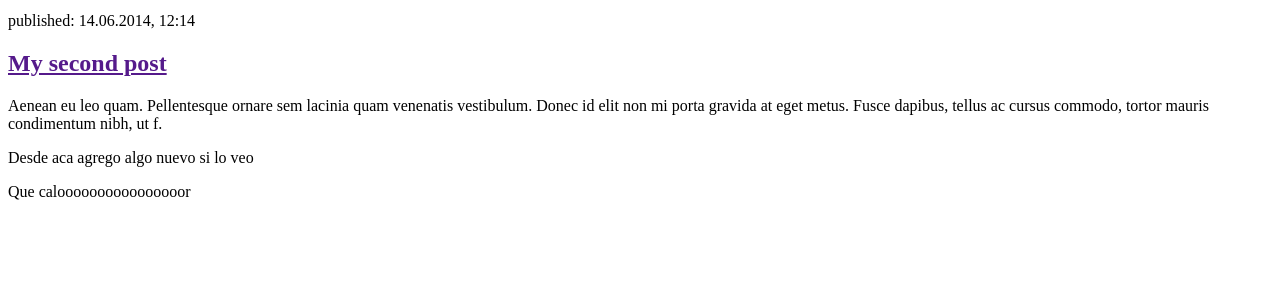
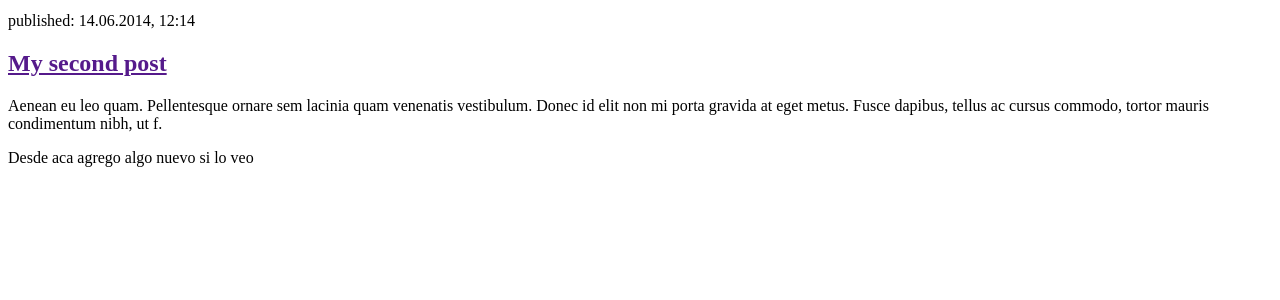
Before and after one commit to damianopellegrinocazaux/DjangoGirls2022, a Django app: page / in a window 1280 px wide. Shown: the part 191-491 px from the top of the page. Run offline with Django 3.2, Linux system fonts and the light colour scheme.

Commit message:
cambie el ultimo parrafo de una vez2

```diff
--- a/blog/templates/blog/post_list.html
+++ b/blog/templates/blog/post_list.html
@@ -18,7 +18,6 @@
             <h2><a href="">My second post</a></h2>
             <p>Aenean eu leo quam. Pellentesque ornare sem lacinia quam venenatis vestibulum. Donec id elit non mi porta gravida at eget metus. Fusce dapibus, tellus ac cursus commodo, tortor mauris condimentum nibh, ut f.</p>
             <p>Desde aca agrego algo nuevo si lo veo</p>
-            <p>Que caloooooooooooooooor</p>
         </div>
     </body>
 </html>
```
